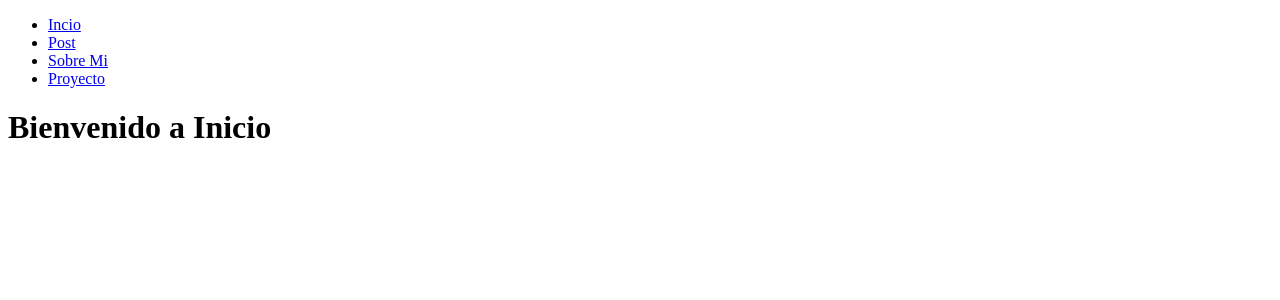
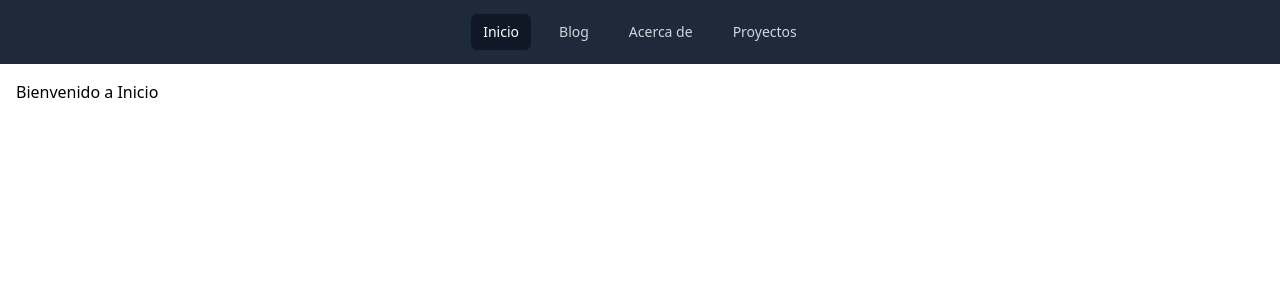
Before and after one commit to r-zdevelop/portafolio-php, a PHP site: page / in a window 1280 px wide. Shown: the top 300 px of the page. Run offline with PHP 8.4, Linux system fonts and the light colour scheme.

Commit message:
first commit

```diff
--- /dev/null
+++ b/about.php
@@ -0,0 +1,3 @@
+<?php
+
+require __DIR__ . '/resources/about.template.php';
--- /dev/null
+++ b/blog.php
@@ -0,0 +1,3 @@
+<?php
+
+require __DIR__ . '/resources/blog.template.php';
--- a/index.php
+++ b/index.php
@@ -1,20 +1,5 @@
-<!DOCTYPE html>
-<html lang="en">
+<?php
 
-<head>
-    <meta charset="UTF-8">
-    <meta name="viewport" content="width=device-width, initial-scale=1.0">
-    <title>Inicio</title>
-</head>
+$title = 'Inicio';
 
-<body>
-    <ul>
-        <li><a href="/">Incio</a></li>
-        <li><a href="/">Post</a></li>
-        <li><a href="/">Sobre Mi</a></li>
-        <li><a href="/">Proyecto</a></li>
-    </ul>
-    <h1>Bienvenido a Inicio</h1>
-</body>
-
-</html>
+require __DIR__ . '/resources/home.template.php';
--- /dev/null
+++ b/links.php
@@ -0,0 +1,3 @@
+<?php
+
+require __DIR__ . '/resources/links.template.php';
--- /dev/null
+++ b/resources/about.template.php
@@ -0,0 +1,5 @@
+<?php require __DIR__ . '/partials/header.php'; ?>
+
+<h1>Sobre Mi</h1>
+
+<?php require __DIR__ . '/partials/footer.php'; ?>
--- /dev/null
+++ b/resources/blog.template.php
@@ -0,0 +1,5 @@
+<?php require __DIR__ . '/partials/header.php'; ?>
+
+<h1>Blog</h1>
+
+<?php require __DIR__ . '/partials/footer.php'; ?>
--- /dev/null
+++ b/resources/home.template.php
@@ -0,0 +1,5 @@
+<?php require __DIR__ . '/partials/header.php'; ?>
+
+<h1>Bienvenido a Inicio</h1>
+
+<?php require __DIR__ . '/partials/footer.php'; ?>
--- /dev/null
+++ b/resources/links.template.php
@@ -0,0 +1,5 @@
+<?php require __DIR__ . '/partials/header.php'; ?>
+
+<h1>Proyectos</h1>
+
+<?php require __DIR__ . '/partials/footer.php'; ?>
--- /dev/null
+++ b/resources/partials/footer.php
@@ -0,0 +1,4 @@
+</div>
+</body>
+
+</html>
--- /dev/null
+++ b/resources/partials/header.php
@@ -0,0 +1,16 @@
+<!DOCTYPE html>
+<html lang="en">
+
+<head>
+    <meta charset="UTF-8">
+    <meta name="viewport" content="width=device-width, initial-scale=1.0">
+    <title><?= $title ?? 'Regynald Zambrano' ?></title>
+
+    <script src="https://cdn.jsdelivr.net/npm/@tailwindcss/browser@4"></script>
+</head>
+
+<body>
+
+<?php require __DIR__ . '/navbar.php'; ?>
+
+<div class="container mx-auto p-4">
--- /dev/null
+++ b/resources/partials/navbar.php
@@ -0,0 +1,16 @@
+<?php
+
+
+
+?>
+
+<nav class="bg-gray-800">
+    <div class="mx-auto max-w-7xl flex h-16 items-center justify-center">
+        <div class="flex gap-4">
+            <a href="/"          class="bg-gray-900 text-white rounded-md px-3 py-2 text-sm font-medium">Inicio</a>
+            <a href="/blog.php"  class="text-gray-300 hover:bg-gray-700 hover:text-white rounded-md px-3 py-2 text-sm font-medium">Blog</a>
+            <a href="/about.php" class="text-gray-300 hover:bg-gray-700 hover:text-white rounded-md px-3 py-2 text-sm font-medium">Acerca de</a>
+            <a href="/links.php" class="text-gray-300 hover:bg-gray-700 hover:text-white rounded-md px-3 py-2 text-sm font-medium">Proyectos</a>
+        </div>
+    </div>
+</nav>
```
